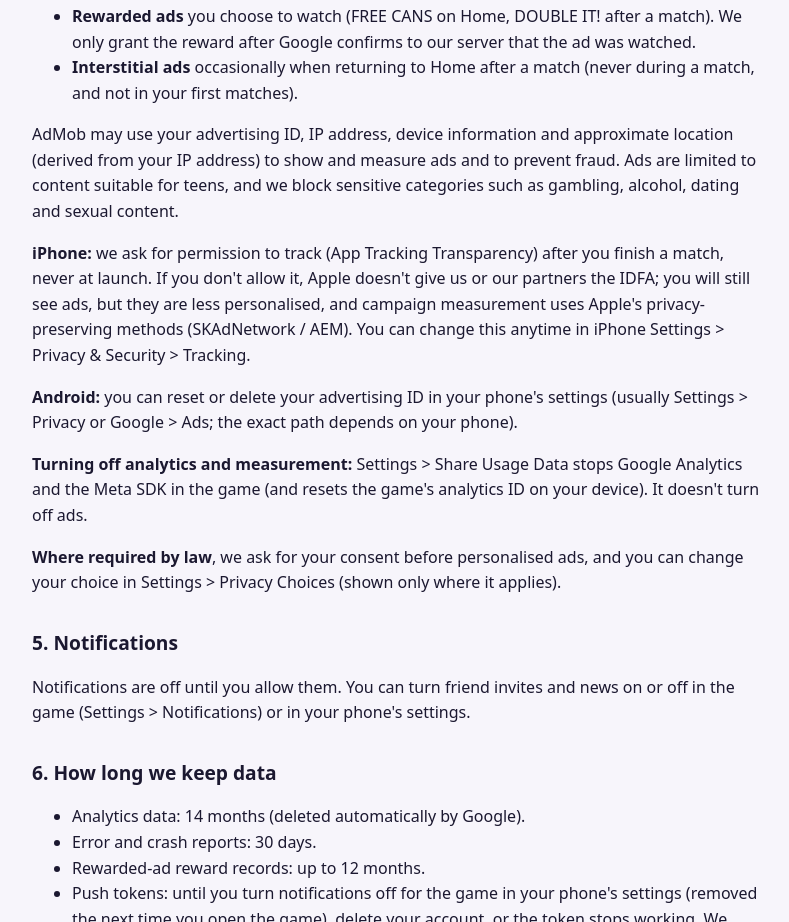
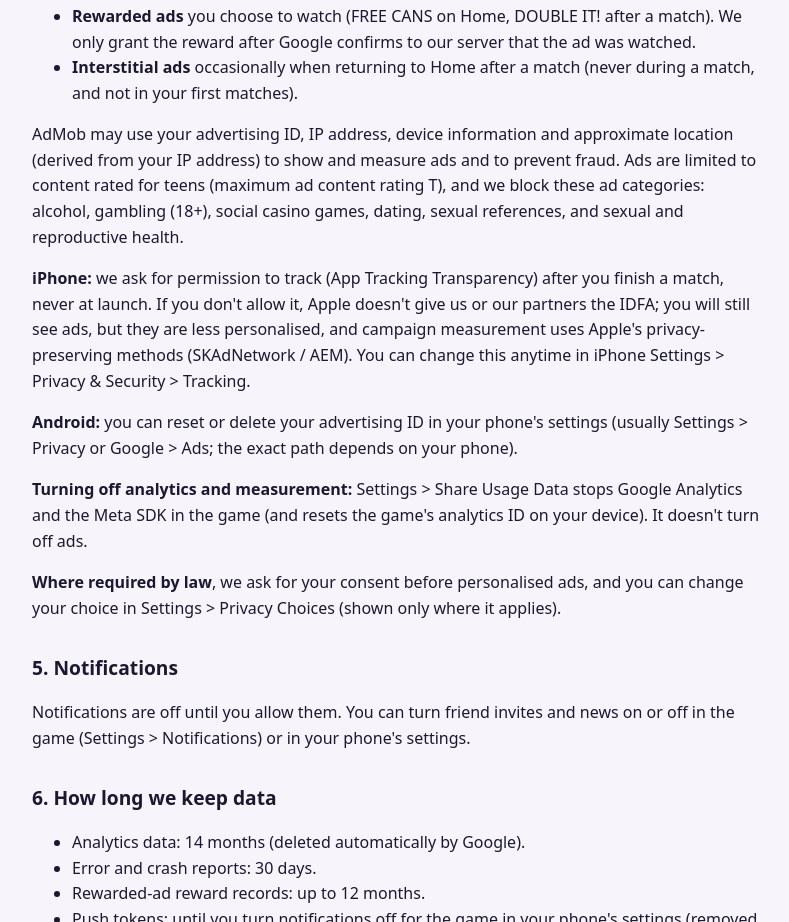
Before and after one commit to segevzrihan-glitch/crafty-crew-site, a plain HTML site: page privacy/index.html in a window 1280 px wide. Shown: the part 2100-3022 px from the top of the page, without its empty margins (244-1033 px from the left). Drawn offline with Linux system fonts and the light colour scheme.

Commit message:
Privacy policy 1.2: list the blocked ad categories (AdMob account level) and the T max ad content rating

```diff
--- a/privacy/index.html
+++ b/privacy/index.html
@@ -100,8 +100,9 @@ law requires it, or to protect players or the game from abuse. <strong>We never
     not in your first matches).</li>
 </ul>
 <p>AdMob may use your advertising ID, IP address, device information and approximate location (derived from your IP
-address) to show and measure ads and to prevent fraud. Ads are limited to content suitable for teens, and we block
-sensitive categories such as gambling, alcohol, dating and sexual content.</p>
+address) to show and measure ads and to prevent fraud. Ads are limited to content rated for teens (maximum ad
+content rating T), and we block these ad categories: alcohol, gambling (18+), social casino games, dating, sexual
+references, and sexual and reproductive health.</p>
 <p><strong>iPhone:</strong> we ask for permission to track (App Tracking Transparency) after you finish a match, never
 at launch. If you don't allow it, Apple doesn't give us or our partners the IDFA; you will still see ads, but they are
 less personalised, and campaign measurement uses Apple's privacy-preserving methods (SKAdNetwork / AEM). You can change
```
